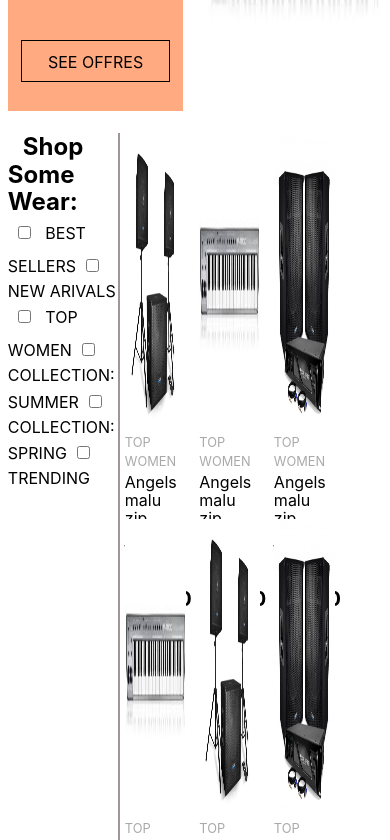
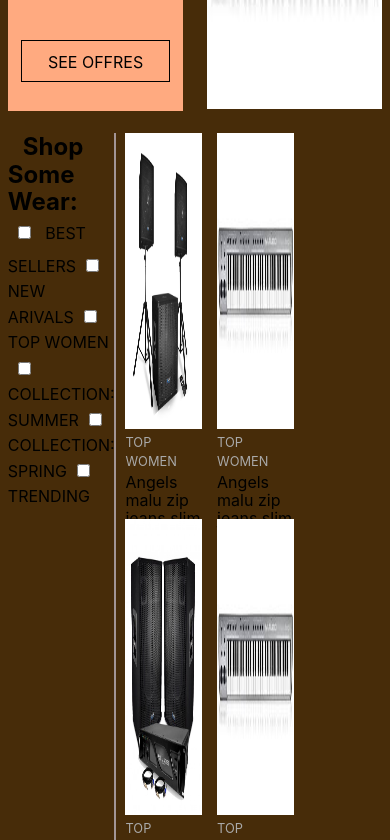
Before and after one commit to MohamedAmineYousfi/Front-Side-KA, a React (Create React App) app in the folder front-react/: page / in a window 390 px wide. Shown: the part 1420-2260 px from the top of the page. Built offline with nearby package versions, Linux system fonts and the light colour scheme.

Commit message:
adding discount.css

```diff
--- a/front-react/src/index.js
+++ b/front-react/src/index.js
@@ -4,6 +4,7 @@ import "../src/style/css/index.css"
 import "../src/style/css/slider.css"
 import "../src/style/css/Category.css"
 import "../src/style/css/sideBar.css"
+import "../src/style/css/discount.css"
 import React from 'react';
 import ReactDOM from 'react-dom';
 
--- a/front-react/src/style/css/sideBar.css
+++ b/front-react/src/style/css/sideBar.css
@@ -61,23 +61,21 @@
 /*block of image */
 
 .blockOfImages {
-
   flex: 0.92;
   display: flex;
   justify-content: flex-start;
   align-items: flex-start;
   flex-wrap: wrap;
 }
-.blockOfImages div{
+.blockOfImages div {
   margin-right: 0.85rem;
   width: calc((125vw) / 8);
-  height: calc(((100vh - 10vh) - 0.8rem ) / 2);
+  height: calc(((100vh - 10vh) - 0.8rem) / 2);
   margin-bottom: 0.8rem;
-
 }
 .hegWid {
-width: 15.6vw;
-height: 35vh;
+  width: 15.6vw;
+  height: 35vh;
 }
 
 /**load more*/
@@ -100,9 +98,8 @@ height: 35vh;
 }
 /*end load more */
 .cardTitle {
-font-size: 0.8rem;
-color: darkgrey;
-
+  font-size: 0.8rem;
+  color: darkgrey;
 }
 
 .cardBody {
@@ -116,3 +113,58 @@ color: darkgrey;
   font-size: 20px;
   height: auto !important;
 }
+
+@media (max-width: 1600px) {
+  .sideBar .listofImages {
+    width: 67vw;
+  }
+}
+@media (max-width: 1400px) {
+  .sideBar .listofImages {
+    width: 67.5vw;
+  }
+  .sideBar .checkbox {
+    position: relative;
+    width: 27.6vw;
+    height: 100%;
+  }
+}
+
+@media (max-width: 1200px) {
+  .blockOfImages,
+  .loadMore {
+    position: relative;
+    width: 101%;
+  }
+}
+
+@media (max-width: 992px) {
+  body {
+    background-color: rgb(184, 110, 13);
+  }
+  .blockOfImages div {
+    width: calc((120vw) / 6);
+  }
+  .sideBar .listofImages {
+    width: 65.5vw;
+  }
+  .hegWid {
+    width: 19.6vw;
+    height: 35vh;
+  }
+
+  .sideBar .checkbox::after {
+    height: 144vh;
+  }
+  .loadMore {
+    margin-top: 22rem;
+  }
+}
+
+@media (max-width: 768px) {
+  body {
+    background-color: rgb(71, 44, 9);
+  }
+
+
+}
```
Also changed, not shown: front-react/src/style/css/discount.css (added).
